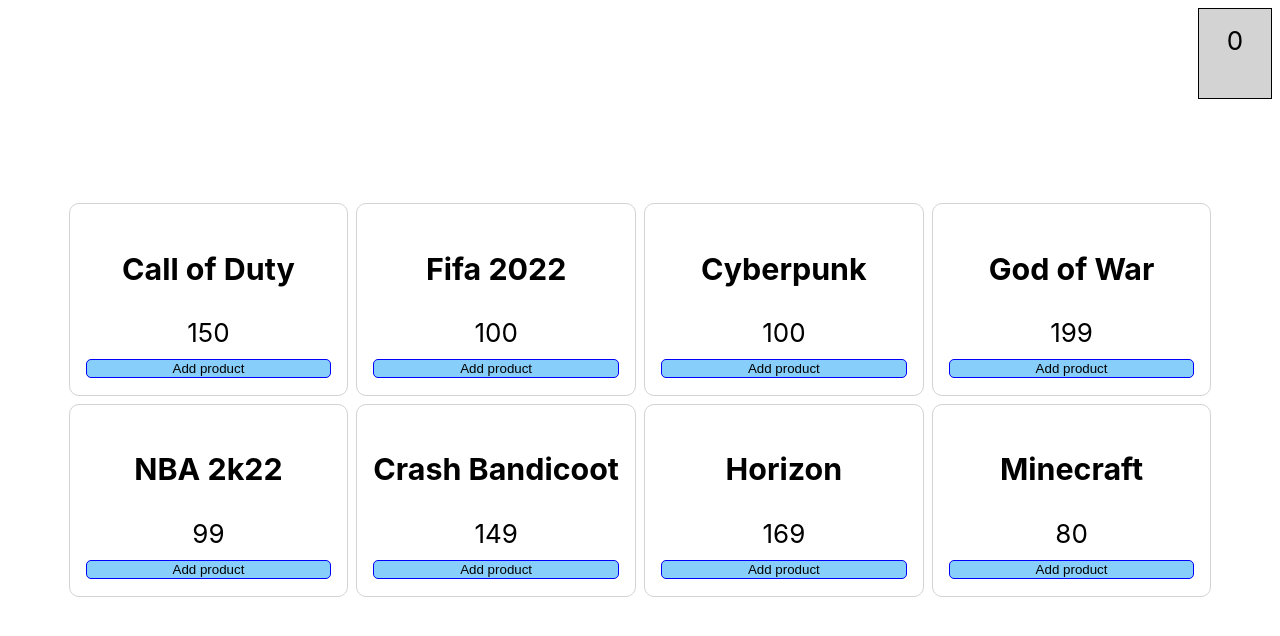
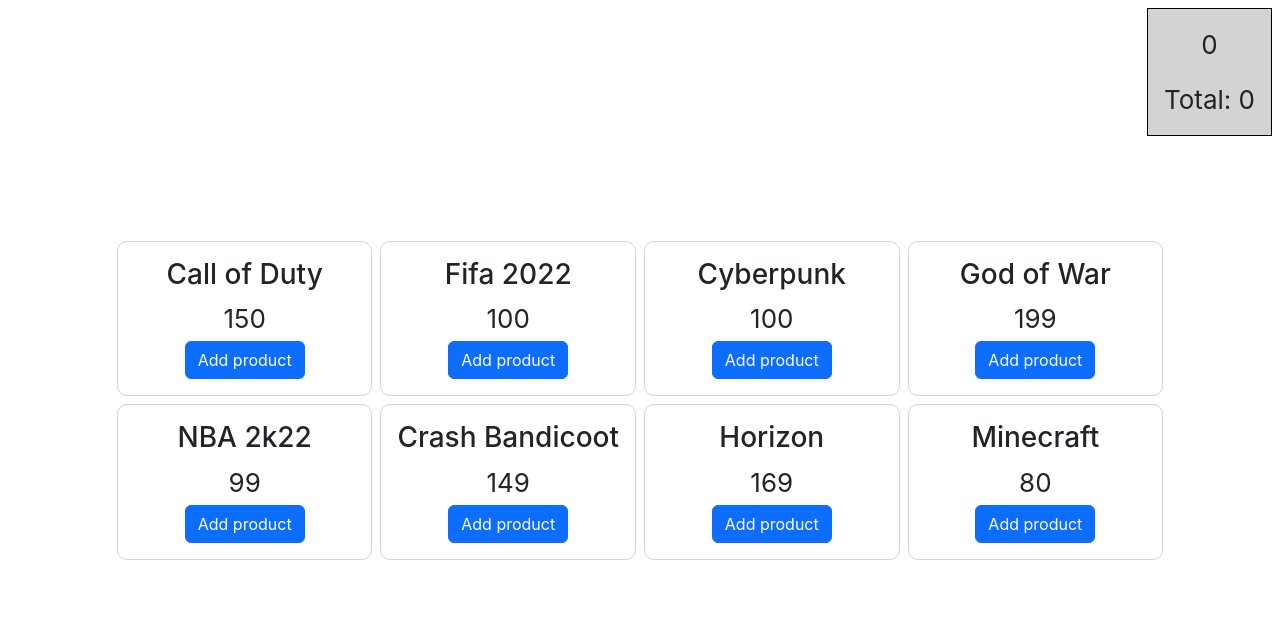
Before and after one commit to kmichalski2/sda-zdfronpol-13-redux, a React (Create React App) app: page / in a window 1280 px wide. Shown: the top 636 px of the page. Built offline with nearby package versions, Linux system fonts and the light colour scheme.

Commit message:
bootstrap added

```diff
--- a/package.json
+++ b/package.json
@@ -11,6 +11,7 @@
     "@types/node": "^17.0.45",
     "@types/react": "^18.0.25",
     "@types/react-dom": "^18.0.9",
+    "bootstrap": "^5.2.3",
     "react": "^18.2.0",
     "react-dom": "^18.2.0",
     "react-redux": "^8.0.5",
--- a/src/App.tsx
+++ b/src/App.tsx
@@ -1,6 +1,7 @@
 import React from 'react';
 import './App.css';
 import { Shop } from './features/cart/Shop';
+import './../node_modules/bootstrap/dist/css/bootstrap.css';
 
 function App() {
   return (
--- a/src/features/cart/Cart.tsx
+++ b/src/features/cart/Cart.tsx
@@ -1,10 +1,11 @@
 import { useAppSelector, useAppDispatch } from '../../app/hooks';
-import { selectItems, selectItemsQuantity, Item, removeItem } from './cartSlice';
+import { selectItems, selectItemsQuantity, Item, removeItem, selectTotal, decreaseQuantity, increaseQuantity } from './cartSlice';
 import './Cart.css';
 
 export function Cart() {
     const quantity: number = useAppSelector(selectItemsQuantity);
     const items: Item[] = useAppSelector(selectItems);
+    const total: number = useAppSelector(selectTotal);
     const dispatch = useAppDispatch();
 
     const renderRemoveButton = (id: string) => {
@@ -18,9 +19,16 @@
         {quantity}
 
         <ul>
-            { items.map((item, index) => <li key={index}>{item.name} {item.price} ({item.quantity})
+            { items.map((item, index) => <li key={index}>{item.name} {item.price}
+            <button onClick={() => dispatch(decreaseQuantity(item.id))}>-</button>
+            ({item.quantity})
+            <button onClick={() => dispatch(increaseQuantity(item.id))}>+</button>
             {renderRemoveButton(item.id)}</li>) }
         </ul>
+
+        <div>
+          Total: {total}
+        </div>
       </div>
     )
   }
--- a/src/features/cart/Product.tsx
+++ b/src/features/cart/Product.tsx
@@ -22,6 +22,6 @@
         <h3>{product.name}</h3>
         <span className="product-price">{product.price}</span>
 
-        <button className="product-btn" onClick={() => {dispatch(addItem(item))}}>Add product</button>
+        <button className="btn btn-primary" onClick={() => {dispatch(addItem(item))}}>Add product</button>
       </div>)
   }
--- a/src/features/cart/cartSlice.ts
+++ b/src/features/cart/cartSlice.ts
@@ -14,6 +14,10 @@
 
 const initialState: CartState = {
   items: [],
+};
+
+const remove = (items: Item[], id: string) => {
+  items = items.filter((i) => i.id !== id);
 };
 
 export const cartSlice = createSlice({
@@ -40,10 +44,33 @@
       );
       state.items = itemsWithoutGivenItem;
     },
+    increaseQuantity: (state, action: PayloadAction<string>) => {
+      const id = action.payload;
+
+      const item = state.items.find((i) => i.id === id);
+
+      if (item) {
+        item.quantity++;
+      }
+    },
+    decreaseQuantity: (state, action: PayloadAction<string>) => {
+      const id = action.payload;
+
+      const item = state.items.find((i) => i.id === id);
+
+      if (item) {
+        if (item.quantity > 1) {
+          item.quantity--;
+        } else {
+          state.items = state.items.filter((i) => i.id !== id);
+        }
+      }
+    },
   },
 });
 
-export const { addItem, removeItem } = cartSlice.actions;
+export const { addItem, removeItem, increaseQuantity, decreaseQuantity } =
+  cartSlice.actions;
 
 export const selectItemsQuantity = (state: RootState) => {
   // TODO 4: Zmodyfikuj selector, tak aby zliczał prawidłowo elementy
@@ -71,8 +98,15 @@
   return total;
 };
 
-// TODO: Utwórz selector który zwróci całkowitą sumę koszyka
-// I wyświetl w koszyku ( komponent Cart )
+export const selectTotal = (state: RootState) => {
+  let total = 0;
+
+  state.cart.items.forEach((item) => {
+    total += item.price * item.quantity;
+  });
+
+  return total;
+};
 
 export const selectItems = (state: RootState) => {
   return state.cart.items;
```
